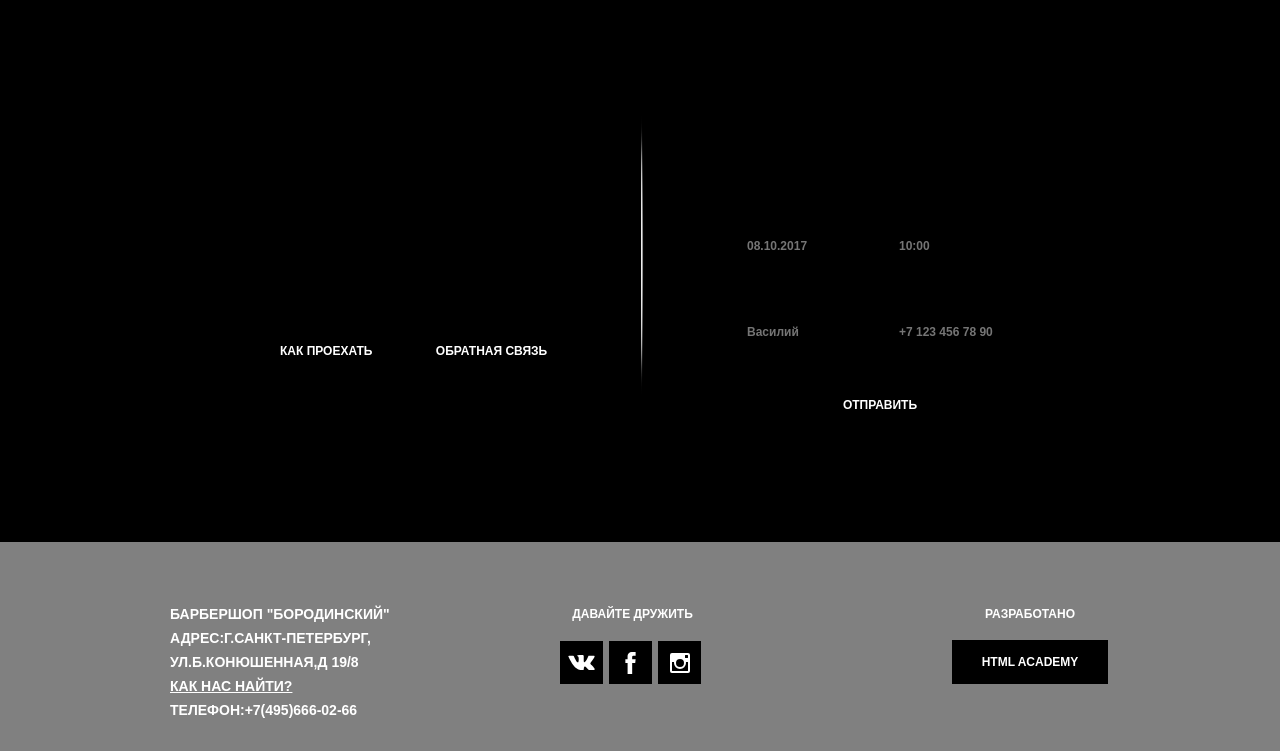
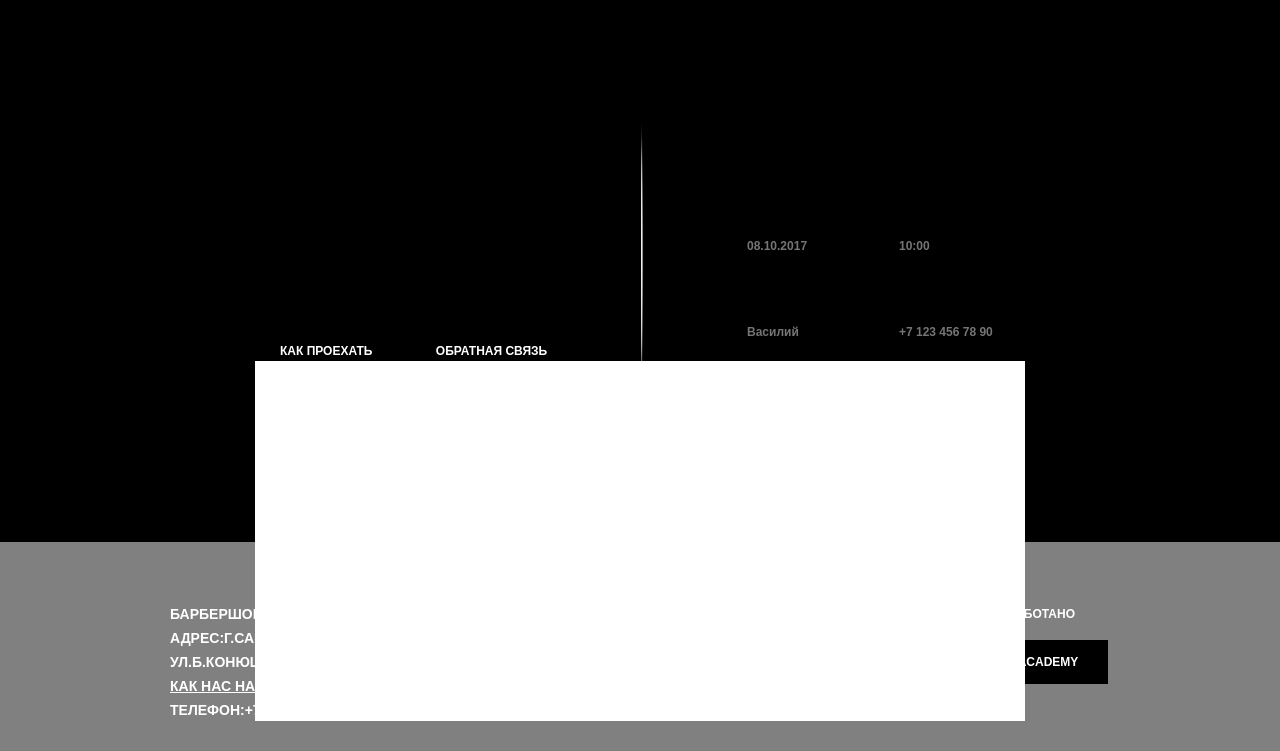
Before and after one commit to alexLuckyStrike/barberNotAdapt, a plain HTML site: page index.html in a window 1280 px wide. Both pictures are taken after a click on the button "КАК ПРОЕХАТЬ". Shown: the part 1031-1782 px from the top of the page. Drawn offline with Linux system fonts and the light colour scheme.

Commit message:
Проект Barbershop

```diff
--- a/index.html
+++ b/index.html
@@ -100,8 +100,8 @@
         пн-пт:с 10:00 до 22:00<br>
         сб-вс: с 10:00 до 19:00<br>
     </p>
-        <button class="button">как проехать</button>
-        <button class="button">обратная связь</button>
+        <button class="button button--way">как проехать</button>
+        <button class="button button--feedback">обратная связь</button>
 </section>
 <section class="sign">
     <h2>записаться</h2>
@@ -150,7 +150,8 @@
             </a></li>
             <li class="footer-references__item"><a href="#"><span class="visually-hidden">
                 Инстаграм</span>
-                <svg xmlns="http://www.w3.org/2000/svg" width="20" height="20" viewBox="0 0 20 20"><path d="M18 0H2a2 2 0 0 0-2 2v16a2 2 0 0 0 2 2h16a2 2 0 0 0 2-2V2a2 2 0 0 0-2-2zm-8 6a4 4 0 1 1-4 4 4 4 0 0 1 4-4zM2.5 18a.47.47 0 0 1-.5-.5V9h2.1a3.4 3.4 0 0 0-.1 1 6 6 0 1 0 12 0 3.4 3.4 0 0 0-.1-1H18v8.5a.47.47 0 0 1-.5.5zM18 4.5a.47.47 0 0 1-.5.5h-2a.47.47 0 0 1-.5-.5v-2a.47.47 0 0 1 .5-.5h2a.47.47 0 0 1 .5.5z" fill="#fff"/></svg>
+                <svg xmlns="http://www.w3.org/2000/svg" width="20" height="20" viewBox="0 0 20 20">
+                    <path d="M18 0H2a2 2 0 0 0-2 2v16a2 2 0 0 0 2 2h16a2 2 0 0 0 2-2V2a2 2 0 0 0-2-2zm-8 6a4 4 0 1 1-4 4 4 4 0 0 1 4-4zM2.5 18a.47.47 0 0 1-.5-.5V9h2.1a3.4 3.4 0 0 0-.1 1 6 6 0 1 0 12 0 3.4 3.4 0 0 0-.1-1H18v8.5a.47.47 0 0 1-.5.5zM18 4.5a.47.47 0 0 1-.5.5h-2a.47.47 0 0 1-.5-.5v-2a.47.47 0 0 1 .5-.5h2a.47.47 0 0 1 .5.5z" fill="#fff"/></svg>
             </a></li>
         </ul>
     </div>
@@ -187,10 +188,12 @@
     <button class="modal-close" type="button">закрыть</button>
 </section>
 <section class="modal modal-map">
-    <h2 class="visually-hidden">как до нас добраться?</h2>
-    <img src="img/map.png" alt="">
-    <button class="modal-close modal-close--position">закрыть</button>
+    <div class="modal-map__frame">
+        <div class="modal-map__close"></div>
+        <iframe src="https://yandex.ru/map-widget/v1/?um=constructor%3Ad9262fdc4f236162376ad4e0318b72b8f4bea207b2448f0d7445379a5fd69f12&amp;source=constructor" width="756" height="346" frameborder="0"></iframe>
+    </div>
 </section>
 <script src="js/index.js"></script>
+<script src="js/show.js"></script>
 </body>
 </html>
--- a/js/index.js
+++ b/js/index.js
@@ -1,3 +1,6 @@
+
+(function() {
+
     let entrance = document.querySelector('.user-menu__ref');
     let popup = document.querySelector('.modal');
     let close = document.querySelector('.modal-close');
@@ -6,32 +9,37 @@ let form = document.querySelector('.login-form');
     let psw = document.querySelector('.login-form__password');
     let storage = localStorage.getItem('login');
 
-
-
-entrance.addEventListener('click',function(e){
+    entrance.addEventListener('click', function (e) {
         e.preventDefault();
         popup.classList.add('modal--appear');
         login.focus();
-    if(storage){
+        if (storage) {
             login.value = storage;
         }
     });
 
-
-close.addEventListener('click',function(e){
+    close.addEventListener('click', function (e) {
         e.preventDefault();
         popup.classList.remove('modal--appear');
-   popup.classList.remove('modal-error');
+        form.classList.remove('modal-error');
     });
 
-
-form.addEventListener('submit',function(e){
-    if(!login.value || !psw.value){
+    form.addEventListener('submit', function (e) {
+        if (!login.value || !psw.value) {
             e.preventDefault();
-        popup.classList.remove('modal-error');
+            form.classList.remove('modal-error');
             popup.offsetHeight = popup.offsetHeight;
-        popup.classList.add('modal-error');
-   }else{
-       localStorage.setItem('login',login.value);
+            form.classList.add('modal-error');
+        } else {
+            localStorage.setItem('login', login.value);
         }
     });
+
+    window.addEventListener('keydown',function(e){
+        e.preventDefault();
+        if(e.keyCode === 27 && popup.classList.contains('modal--appear')){
+            popup.classList.remove('modal--appear');
+        }
+    })
+
+}());
--- /dev/null
+++ b/js/show.js
@@ -0,0 +1,18 @@
+
+(function() {
+
+    let way = document.querySelector('.button--way');
+    let show = document.querySelector('.modal-map');
+    let mapClose = document.querySelector('.modal-map__close');
+
+    way.addEventListener('click', function (e) {
+        e.preventDefault();
+        show.classList.add('modal-show');
+    });
+
+    mapClose.addEventListener('click', function (e) {
+        e.preventDefault();
+        show.classList.remove('modal-show');
+    });
+
+}());
--- a/scss/style.scss
+++ b/scss/style.scss
@@ -388,7 +388,6 @@ text-transform: lowercase;
   display: none;
 }
 
-
 //.modal--open{
 //  display: block;
 //}
@@ -401,9 +400,8 @@ text-transform: lowercase;
   background-repeat: repeat;
   background-position: 0 0;
   left:50%;
-  top:100px;
+  top:70px;
   transform: translate(-50%);
-
 }
 
 .modal-close{
@@ -551,11 +549,49 @@ transform:rotate(45deg);
 }
 
 .modal-map{
-  width:766px;
-  height: 561px;
-  top:515px;
-  left:46%;
+  width:770px;
+  height: 360px;
+  position: fixed;
+  bottom:30px;
+  left:50%;
   transform:translate(-50%);
+  box-sizing: border-box;
+  padding: 5px 4px 5px 4px;
+  background-color:white;
+  display: none;
+}
+
+.modal-map__frame{
+  width: 756px;
+  height:346px;
+  position:relative;
+}
+
+.modal-map__close{
+  position:absolute;
+  width:21px;
+  height:21px;
+  right:-40px;
+  cursor:pointer;
+}
+
+.modal-map__close:after,
+.modal-map__close:before{
+  content:'';
+  position:absolute;
+  height:21px;
+  width:3px;
+  background-color: black;
+}
+
+.modal-map__close:after{
+  transform:rotate(45deg);
+  left:10px;
+}
+
+.modal-map__close:before{
+  transform:rotate(-45deg);
+  left:10px;
 }
 
 .modal-close--position{
@@ -563,13 +599,13 @@ transform:rotate(45deg);
   top:10px;
 }
 
+@keyframes bounce{
+ 0% {transform:translate(-50%,-2000px);}
+ 70% {transform:translate(-50%,30px);}
+  90%{transform:translate(-50%,-100px);}
+  100%{transform:translate(-50%,0);}
+}
 
-@keyframes bounce{
- 0% {transform:translateX(-2000px)}
- 70% {transform:translateX(30px);}
-  90%{transform:translateX(-100px);}
-  100%{transform:translateX(0);}
-}
 
 @keyframes shake{
   0%,100% {transform:translateX(0);}
@@ -582,6 +618,16 @@ transform:rotate(45deg);
   100% {transform:translateY(-1000px)}
 }
 
+
+
+
+.modal-show{
+  display:block;
+  animation-name:show;
+  animation-duration:0.6s;
+}
+
+
 .modal--appear{
   display:block;
   animation-name:bounce;
@@ -591,6 +637,13 @@ transform:rotate(45deg);
 .modal-error{
   animation-name:shake;
   animation-duration:0.6s;
+}
+
+@keyframes show {
+  0%{transform:translate(-50%, 2000px);}
+  70%{ transform:translate(-50%, 30px);}
+  90%{transform:translate(-50%, 100px);}
+  100%{transform:translate(-50%,0);}
 }
 
 //стили карточки товара-----------
@@ -906,16 +959,13 @@ background-color: rgb(0,0,0);
   bottom: -2px;
   cursor:pointer;
 }
-.radio-container input[type='radio']:checked + .radio__span::after,
-.radio-container input[type='radio']:checked + .radio__span::before{
+.radio-container input[type='radio']:checked + .radio__span::after{
   content:" ";
   position:absolute;
-  width:10px;
-  height: 10px;
-  border-radius:50%;
+  width:17px;
+  height: 17px;
   background-color: black;
-  bottom:3px;
-  left:4px;
+
 }
 
 
```
Also changed, not shown: catalog.html (+3 -3 lines), css/style.css, img/address.png (added), svg/BigCross.svg (added). Lines whose indentation alone changed are shown as unchanged.
